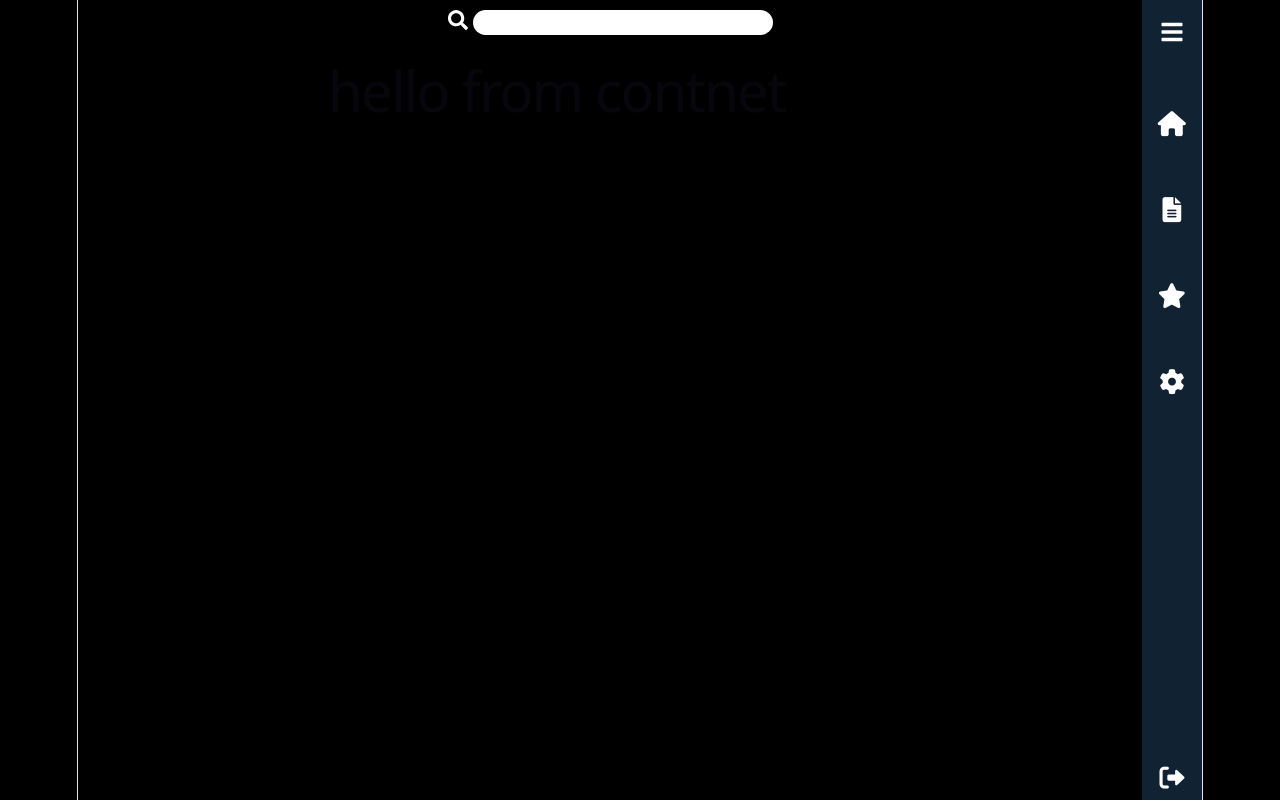
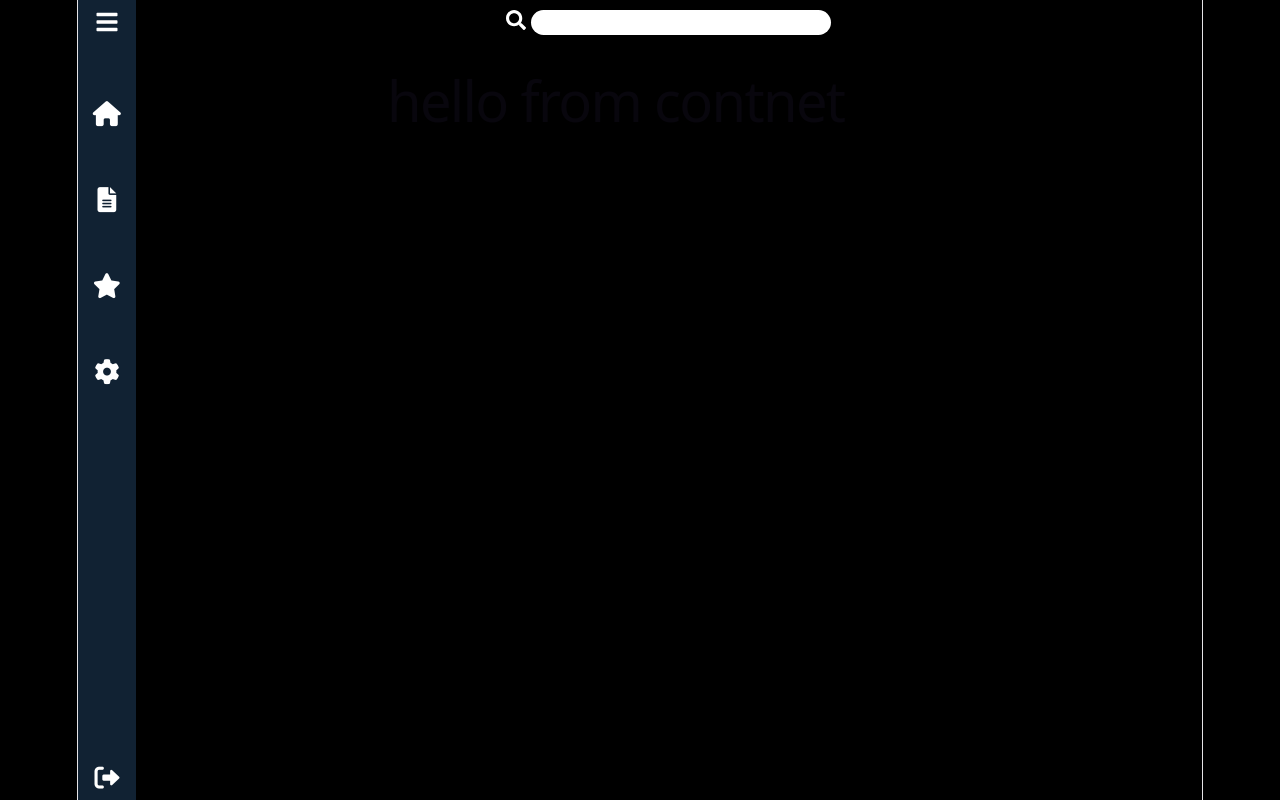
Before and after one commit to git-Ma7moud/my_app, a React (Vite) app: page / in a window 1280 px wide. Built offline with nearby package versions, Linux system fonts and the light colour scheme.

Commit message:
renaming some components

```diff
--- a/src/App.jsx
+++ b/src/App.jsx
@@ -6,11 +6,11 @@ import Content from "./components/content/Content";
 const App = () => {
 	return (
 		<div className='container'>
+			<Sidebar></Sidebar>
 			<div className='page-container'>
 				<Header></Header>
 				<Content></Content>
 			</div>
-			<Sidebar></Sidebar>
 		</div>
 	);
 };
--- a/src/cssModules/content.module.css
+++ b/src/cssModules/content.module.css
@@ -2,4 +2,5 @@
     width: 90%;
     height: fit-content;
     color: aqua;
+    padding: 10px;
 }
--- a/src/cssModules/sidebar.module.css
+++ b/src/cssModules/sidebar.module.css
@@ -32,13 +32,14 @@ a {
 
 .sidebar li:hover {
     background-color: rgb(42, 66, 89);
-    padding: 10px;
+    padding-top: 10px;
     max-width: fit-content;
     border-radius: 8px;
-
-
 }
 
+.logout:hover {
+    padding-bottom: 10px;
+}
 
 .sidebar_ul {
     height: 100vh;
@@ -50,7 +51,6 @@ a {
     font-size: 25px;
     position: relative;
     align-items: center;
-    padding: 10px;
 }
 
 .sidebar span {
```
